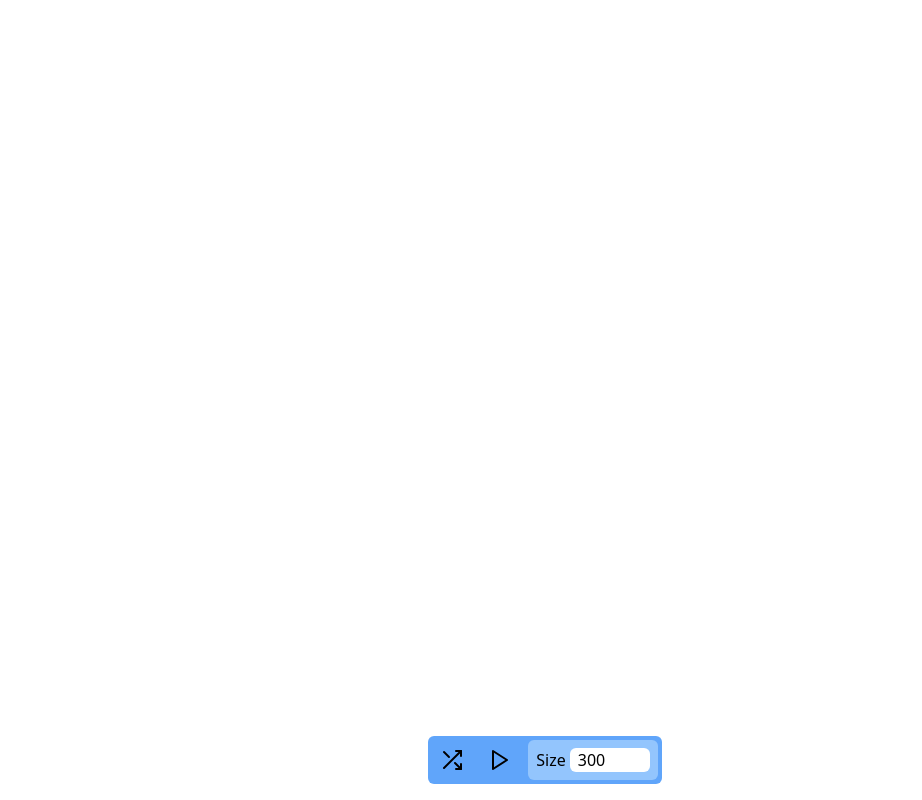
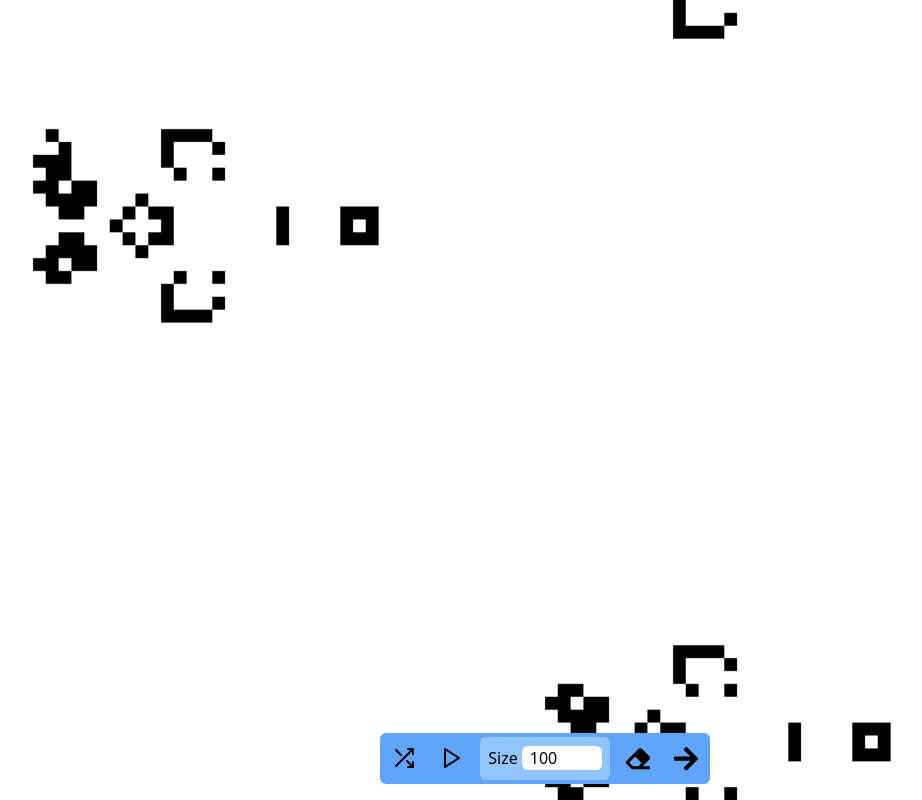
Before and after one commit to Zachiah/conways-game-of-life, a Svelte app: page / in a window 1280 px wide. Shown: the whole page, without its empty margins (95-1017 px from the left). Built offline with nearby package versions, Linux system fonts and the light colour scheme.

Commit message:
get drawing and eraser working

```diff
--- a/src/App.svelte
+++ b/src/App.svelte
@@ -3,12 +3,20 @@
   import PauseIcon from "./lib/icons/PauseIcon.svelte";
   import PlayIcon from "./lib/icons/PlayIcon.svelte";
   import ShuffleIcon from "./lib/icons/ShuffleIcon.svelte";
+  import EraserIcon from "./lib/icons/EraserIcon.svelte";
   import Life from "./lib/Life";
   import nextGeneration from "./lib/nextGeneration";
+  import {
+    BLINKER_SHIP,
+    GLIDER,
+    SPACESHIP,
+    spinObject90Deg,
+  } from "./lib/objects";
   import ToolbarButton from "./lib/ToolbarButton.svelte";
-import ToolbarControl from "./lib/ToolbarControl.svelte";
+  import ToolbarControl from "./lib/ToolbarControl.svelte";
+  import NextIcon from "./lib/icons/NextIcon.svelte";
 
-  let size = 300;
+  let size = 100;
   const SCALE = 10;
 
   const WINDOW_RATIO = window.innerWidth / window.innerHeight;
@@ -16,14 +24,13 @@ import ToolbarControl from "./lib/ToolbarControl.svelte";
   $: WIDTH = Math.floor(r > 1 ? size : size * r);
   $: HEIGHT = Math.floor(r > 1 ? size / r : size);
   const MAIN_COLOR = "#000";
-  const OTHER_COLORS = ["#666", "#888", "#AAA", "#CCC", "#EEE", "#FFF"];
+  const OTHER_COLORS = ["#666", "#888", "#AAA", "#CCC", "#EEE", "#FFF"].reverse();
 
   let pastCells;
   let cells;
   $: {
-    size;
     pastCells = [];
-    cells = getInitialCells(WIDTH,HEIGHT)
+    cells = getInitialCells(WIDTH, HEIGHT);
   }
 
   let playing = false;
@@ -31,10 +38,15 @@ import ToolbarControl from "./lib/ToolbarControl.svelte";
 
   function getInitialCells(width, height) {
     let life = new Life(width, height);
+    life.useObject(spinObject90Deg(BLINKER_SHIP), 10, 10);
+    life.useObject(spinObject90Deg(BLINKER_SHIP), 50, 50);
+    life.useObject(GLIDER, 10, 10);
+
     return life.cells;
   }
 
   function iterate() {
+    console.log(cells);
     nextGeneration(cells).then((s) => {
       // add the current cells to the past cells and make sure past cells is limited to 5
       pastCells.push(cells);
@@ -44,7 +56,7 @@ import ToolbarControl from "./lib/ToolbarControl.svelte";
       pastCells = pastCells;
       cells = s;
       if (playing) {
-        play();
+        iterate();
       }
     });
   }
@@ -108,6 +120,29 @@ import ToolbarControl from "./lib/ToolbarControl.svelte";
       playing = false;
     };
   });
+
+  let mouseIsDown = false;
+
+  const draw = (e: MouseEvent) => {
+    const target = e.target as HTMLCanvasElement;
+
+    const theScale = target.getBoundingClientRect().width / cells.length;
+    console.log(e.target);
+    console.log(theScale);
+
+    const x = Math.floor(
+      (e.clientX - target.getBoundingClientRect().left) / theScale
+    );
+    const y = Math.floor(
+      (e.clientY - target.getBoundingClientRect().top) / theScale
+    );
+
+    console.log(x, y);
+    cells[x][y] = !eraser;
+    cells = cells;
+  };
+
+  let eraser = false;
 </script>
 
 <!-- {#each cells as row, rowIndex}
@@ -132,6 +167,18 @@ import ToolbarControl from "./lib/ToolbarControl.svelte";
   class="w-full h-full absolute"
   style="aspect-ratio: 1/1"
   bind:this={canvas}
+  on:mousedown={(e) => {
+    mouseIsDown = true;
+    draw(e);
+  }}
+  on:mouseup={() => {
+    mouseIsDown = false;
+  }}
+  on:mousemove={(e) => {
+    if (mouseIsDown) {
+      draw(e);
+    }
+  }}
 />
 
 <div class="flex items-center justify-center absolute bottom-4 w-full">
@@ -141,7 +188,29 @@ import ToolbarControl from "./lib/ToolbarControl.svelte";
       Icon={playing ? PauseIcon : PlayIcon}
       on:click={switchPausePlay}
     />
-    <ToolbarControl label="Size" type="number" disabled={playing} bind:value={size} />
+    <ToolbarControl
+      label="Size"
+      type="number"
+      disabled={playing}
+      value={size}
+      on:input={(e) => {
+        //@ts-ignore
+        size = +e.target.value;
+      }}
+    />
+    <ToolbarButton
+      Icon={EraserIcon}
+      active={eraser}
+      on:click={() => {
+        eraser = !eraser;
+      }}
+    />
+    <ToolbarButton
+      Icon={NextIcon}
+      on:click={() => {
+        iterate();
+      }}
+    />
   </div>
 </div>
 
--- a/src/lib/Life.ts
+++ b/src/lib/Life.ts
@@ -24,6 +24,18 @@ export default class Life {
                 this.cells[x][y] = Math.random() > 0.5;
             }
         }
+    }
+
+    useObject(obj: boolean[][],xOffset: number,yOffset: number) {
+        // set cells to have the object centered in the middle of an empty grid
+
+        for (let x = 0; x < obj.length; x++) {
+            for (let y = 0; y < obj[0].length; y++) {
+                this.setCell(x + xOffset, y + yOffset, obj[x][y]);
+            }
+        }
+
+
     }
 
     countNeighbours(x, y) {
--- a/src/lib/ToolbarButton.svelte
+++ b/src/lib/ToolbarButton.svelte
@@ -5,12 +5,14 @@
 
   export let Icon;
   export let disabled = false;
+  export let active = false;
 </script>
 
 <button
   class="p-2 rounded-full flex items-center justify-center duration-200"
   class:bg-red-400={disabled}
-  class:bg-green-400={!disabled}
+  class:bg-green-400={!disabled && !active}
+  class:bg-gray-400={!disabled && active}
   class:cursor-not-allowed={disabled}
   class:cursor-pointer={!disabled}
   on:click={(e) => {
--- a/src/lib/ToolbarControl.svelte
+++ b/src/lib/ToolbarControl.svelte
@@ -17,7 +17,7 @@
   </label>
 
   {#if type === "number"}
-    <input {id} type="number" class="w-20 rounded-md px-2" bind:value readonly={disabled} disabled={disabled} />
+    <input {id} type="number" class="w-20 rounded-md px-2" value={value} on:input readonly={disabled} disabled={disabled} />
   {:else}
     <input {id} type="text" bind:value />
   {/if}
--- /dev/null
+++ b/src/lib/icons/EraserIcon.svelte
@@ -0,0 +1,15 @@
+<svg
+  aria-hidden="true"
+  focusable="false"
+  data-prefix="fas"
+  data-icon="eraser"
+  role="img"
+  xmlns="http://www.w3.org/2000/svg"
+  viewBox="0 0 512 512"
+  class="h-full w-6"
+  ><path
+    fill="currentColor"
+    d="M497.941 273.941c18.745-18.745 18.745-49.137 0-67.882l-160-160c-18.745-18.745-49.136-18.746-67.883 0l-256 256c-18.745 18.745-18.745 49.137 0 67.882l96 96A48.004 48.004 0 0 0 144 480h356c6.627 0 12-5.373 12-12v-40c0-6.627-5.373-12-12-12H355.883l142.058-142.059zm-302.627-62.627l137.373 137.373L265.373 416H150.628l-80-80 124.686-124.686z"
+    class=""
+  /></svg
+>
--- /dev/null
+++ b/src/lib/icons/NextIcon.svelte
@@ -0,0 +1,15 @@
+<svg
+  aria-hidden="true"
+  focusable="false"
+  data-prefix="fas"
+  data-icon="arrow-right"
+  role="img"
+  xmlns="http://www.w3.org/2000/svg"
+  viewBox="0 0 448 512"
+  class="w-6"
+  ><path
+    fill="currentColor"
+    d="M190.5 66.9l22.2-22.2c9.4-9.4 24.6-9.4 33.9 0L441 239c9.4 9.4 9.4 24.6 0 33.9L246.6 467.3c-9.4 9.4-24.6 9.4-33.9 0l-22.2-22.2c-9.5-9.5-9.3-25 .4-34.3L311.4 296H24c-13.3 0-24-10.7-24-24v-32c0-13.3 10.7-24 24-24h287.4L190.9 101.2c-9.8-9.3-10-24.8-.4-34.3z"
+    class=""
+  /></svg
+>
--- /dev/null
+++ b/src/lib/objects.ts
@@ -0,0 +1,45 @@
+export const spinObject90Deg = (obj: boolean[][]) => {
+    const newObj = [];
+    for (let i = 0; i < obj[0].length; i++) {
+      newObj[i] = [];
+      for (let j = 0; j < obj.length; j++) {
+        newObj[i][j] = obj[obj.length - j - 1][i];
+      }
+    }
+    return newObj;
+  };
+
+  export const getObjectFrom01String = (str: string) => {
+      return str.split('\n').map(row => row.split('').map(cell => cell === '1'));
+  }
+
+export const GLIDER = [
+  [false, false, true],
+  [true, false, true],
+  [false, true, true],
+];
+
+export const SPACESHIP = [
+  [false, true, false, false, true],
+  [true, false, false, false, false],
+  [true, false, false, false, true],
+  [true, true, true, true, false],
+];
+
+export const BLINKER_SHIP = getObjectFrom01String(
+`000000000011110000000000000
+000000000010001000000000000
+000000000010000000000000000
+011000000001001000000000000
+110110000000000000000000000
+011110001000000000000000000
+001100010110000000010000111
+000000100010000000010000101
+001100010110000000010000111
+011110001000000000000000000
+110110000000000000000000000
+011000000001001000000000000
+000000000010000000000000000
+000000000010001000000000000
+000000000011110000000000000`
+)
```
